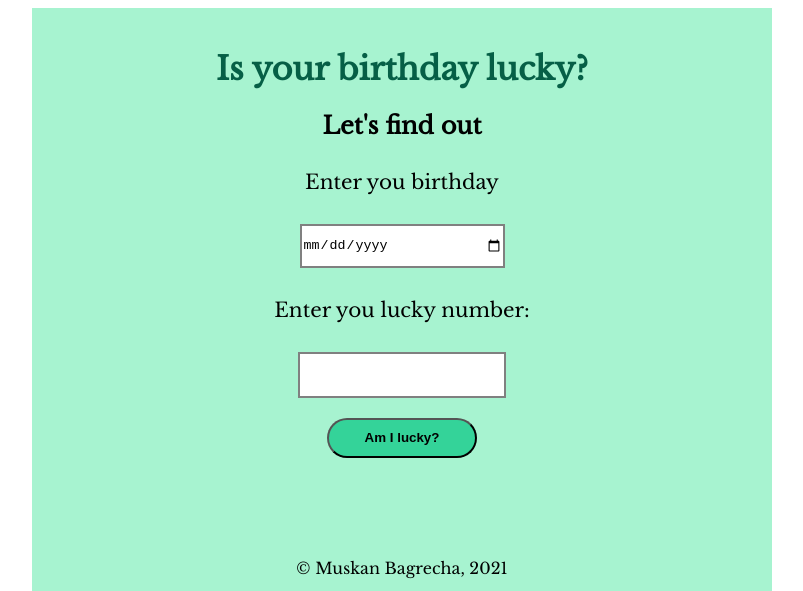
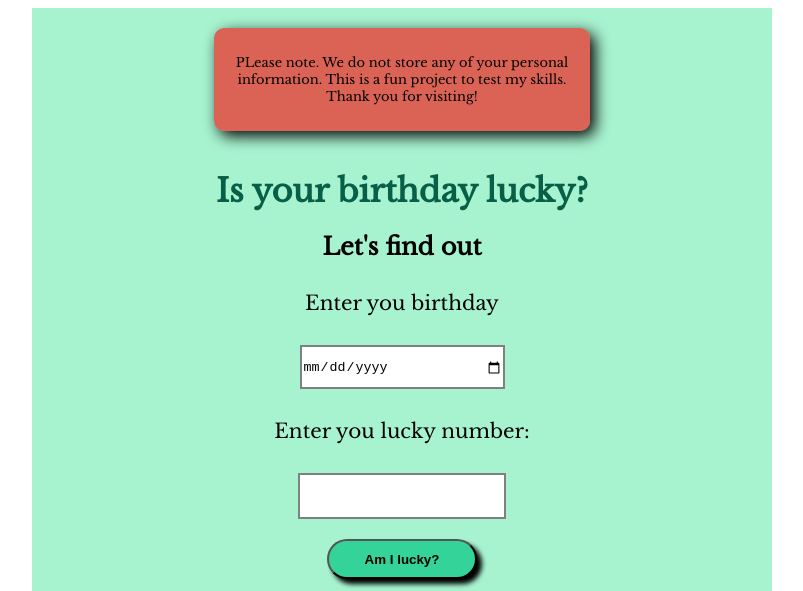
Before and after one commit to muskanbagrecha/LuckyBirthday, a plain HTML site: page index.html in a window 1280 px wide. Shown: the top 591 px of the page, without its empty margins (238-1041 px from the left). Drawn offline with nearby package versions, Linux system fonts and the light colour scheme.

Commit message:
Bug fixes

```diff
--- a/index.html
+++ b/index.html
@@ -10,6 +10,9 @@
 </head>
 <body>
     <div id = "main-container">
+        <div id="privacy-notice">
+            <p>PLease note. We do not store any of your personal information. This is a fun project to test my skills. Thank you for visiting!</p>
+        </div>
         <h1>Is your birthday lucky?</h1>
         <h2>Let's find out</h2>
         <label for="birthday">Enter you birthday</label>
--- a/style.css
+++ b/style.css
@@ -46,6 +46,8 @@ input{
     display: block;
     margin: 20px auto;
     font-weight: bold;
+    box-shadow: 5px 5px 5px black;
+    cursor: pointer;
 }
 
 #submit:hover{
@@ -83,3 +85,15 @@ footer{
     height: 2rem;
     width: 2rem;
 }
+
+#privacy-notice{
+    width: 50%;
+    margin: auto;
+    justify-content: center;
+    background-color: rgba(253, 4, 4, 0.6);
+    border-radius: 10px;
+    box-shadow: 5px 5px 15px black;
+    padding: 1em;
+    font-size: small;
+    margin-bottom: 40px;
+}
```
